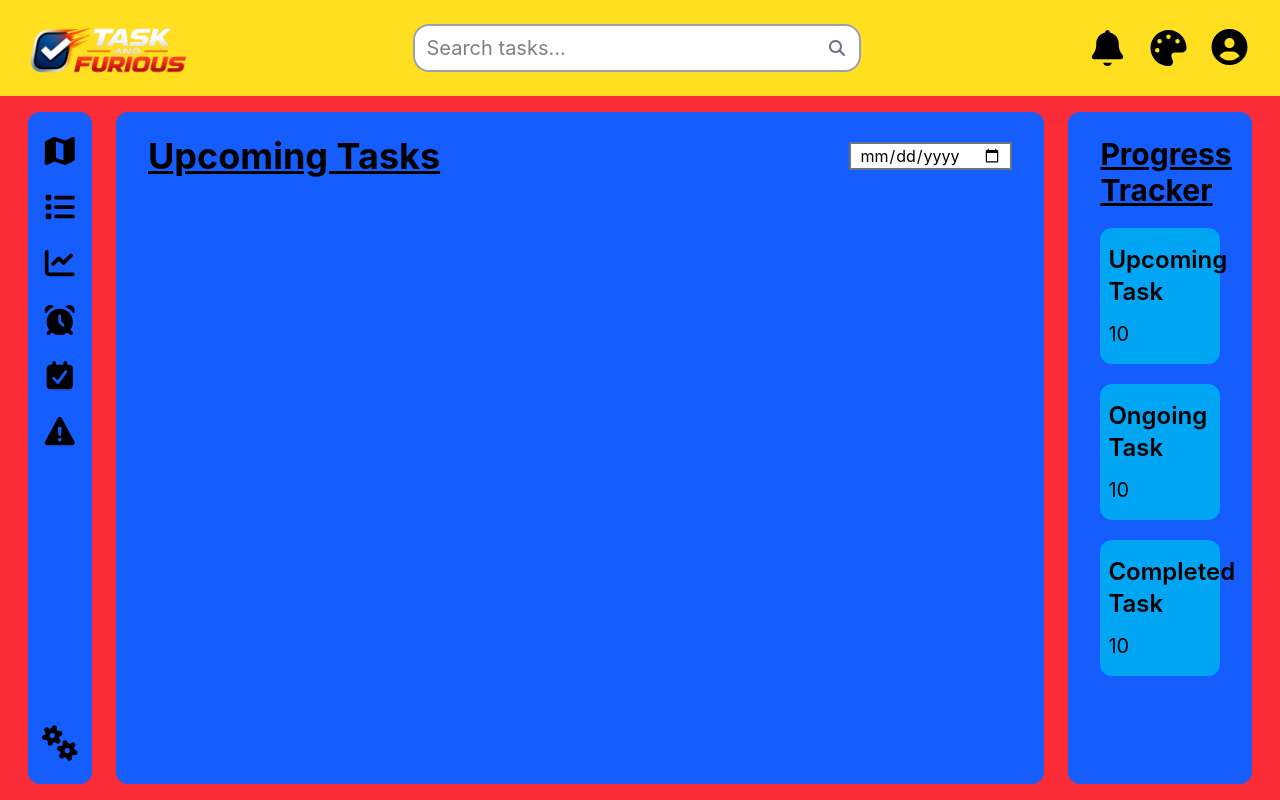
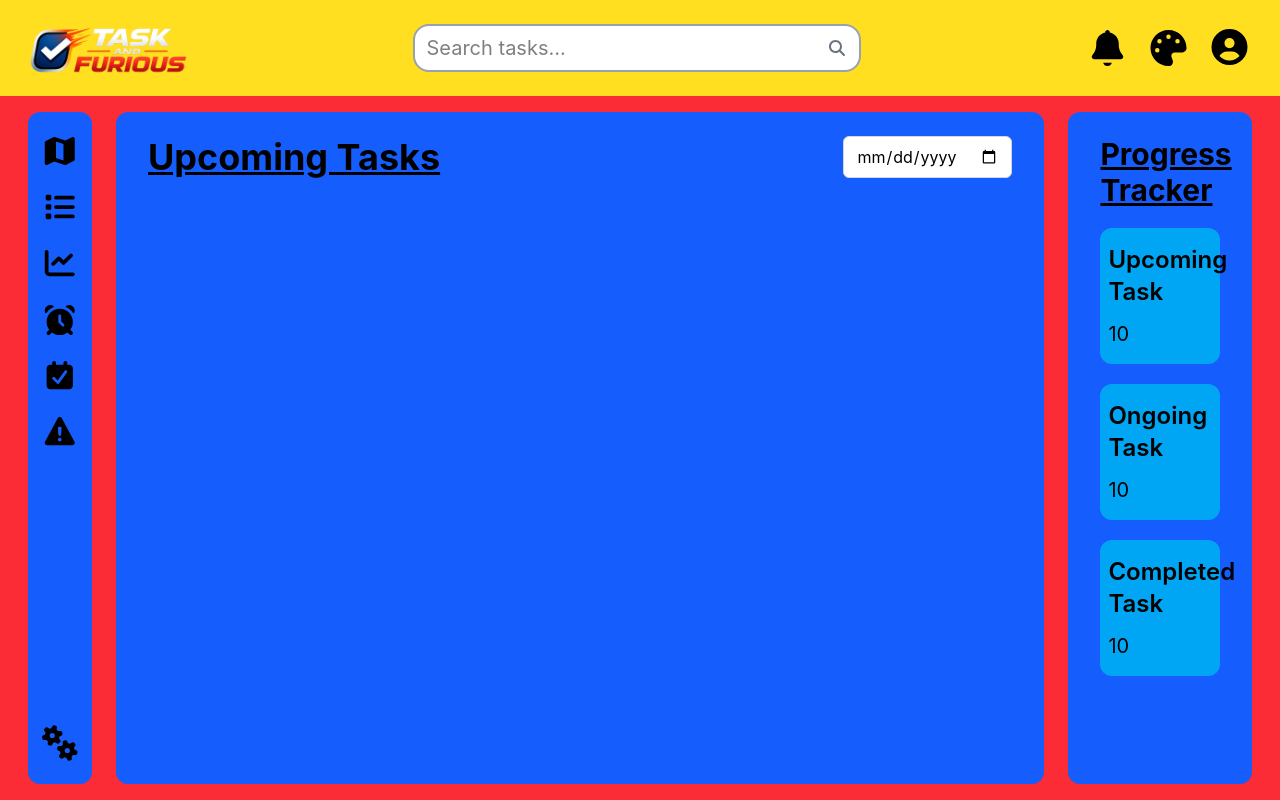
Before and after one commit to hannibal1631/Task-And-Furious, a React (Vite) app in the folder frontend/: page /upcoming in a window 1280 px wide. Built offline with nearby package versions, Linux system fonts and the light colour scheme.

Commit message:
add minor changes

```diff
--- a/frontend/src/pages/UpcomingTask.jsx
+++ b/frontend/src/pages/UpcomingTask.jsx
@@ -90,7 +90,8 @@ function UpcomingTask() {
             value={upcomingDate}
             min={minDate}
             onChange={handleDateChange}
-            className='bg-white border-2 border-gray-500 cursor-pointer px-2'
+            className='bg-white border border-gray-300 px-3 py-2 rounded-md cursor-pointer
+                     focus:outline-none focus:ring-2 focus:ring-black transition'
           />
 
           {upcomingDate && (
```
